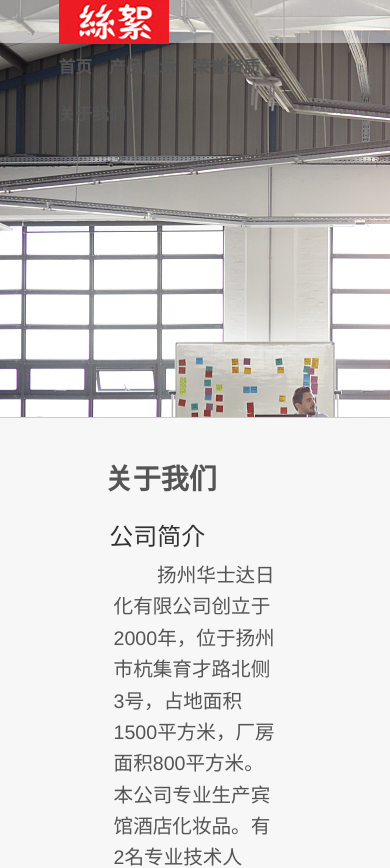
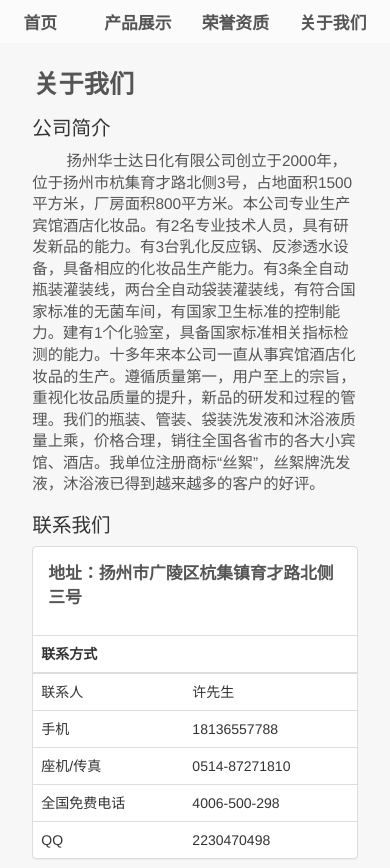
Before and after one commit to noveland/huashida, a plain HTML site: page src/pages/about.html in a window 390 px wide. Shown: the top 868 px of the page. Drawn offline with Linux system fonts and the light colour scheme.

Commit message:
移动端继续优化
1、abouts页面移动端结束；
2、荣誉资质移动端需要上线调试；
3、首页页头导航需要考虑rewrite了，和其他页面切换时不协调；

```diff
--- a/src/css/about.css
+++ b/src/css/about.css
@@ -39,7 +39,6 @@ a:hover,a:visited,a:link{
 }
 header{
     border-bottom: 1px solid #ccc;
-    background-color: #eee;
 }
 .nav-top-back{
     width: 100%;
@@ -66,11 +65,47 @@ header{
 .nav-top ul li a{
     color: #555;
 }
+
+/*导航响应式 S*/
+@media only screen and (max-width:768px) {
+  .logo{
+      display: none;
+  }
+  .nav-top{
+      width: 100%;
+      margin: 0;
+      padding: 0;
+  }
+  .nav-top-back{
+      background-color: rgba(255,255,255,0.5);
+  }
+  .nav-top ul{
+      width: 100%;
+  }
+  .nav-top ul li{
+      width: 25%;
+      text-align: center;
+  }
+}
+/*导航响应式 E*/
+
 /*导航CSS*/
 .jumu{
     height: 29.8em;
     background-image: url('../img/VCG41645973047.jpg');
 }
+
+/*巨幕响应式 S*/
+@media only screen and (max-width:768px) {
+  .jumu{
+      height: auto;
+      background-image: none;
+  }
+  header{
+      border-bottom: none;
+  }
+}
+/*巨幕响应式 E*/
 
 .main{
     width: 75%;
@@ -96,6 +131,34 @@ header{
 tbody tr:hover{
     background-color: #eee;
 }
+
+/*主体响应式 S*/
+@media only screen and (max-width:768px) {
+  .main{
+      width: 95%;
+      margin: 0 auto;
+      padding: 1em;
+  }
+  .ltd{
+      margin-top: 0;
+  }
+  .ltd .ltd-p{
+      font-size: 1.1em;
+      line-height: 1.4em;
+      color: #555;
+      width: 100%;
+      margin: 0 auto;
+  }
+  .ltd h3{
+      font-size: 1.4em;
+  }
+  .main h1{
+      font-size: 1.8em;
+      margin: 0.382em;
+  }
+}
+/*主体响应式 E*/
+
 /*页脚*/
 .footer{
     background:#333;
--- a/src/css/index.css
+++ b/src/css/index.css
@@ -101,14 +101,14 @@ a:hover,a:visited,a:link{
         width: 100%;
     }
     .nav-top{
-        width: 90%;
+        width: 100%;
     }
     .nav-top ul{
         width: 100%;
         height: 3em;
         line-height: 3em;
         padding: 0;
-        font-size: 0.95em;
+        font-size: 1em;
     }
     .nav-top ul.nav-top-main li ul.dropdown {
         display: none;
--- a/src/css/product-list.css
+++ b/src/css/product-list.css
@@ -92,6 +92,7 @@ header{
     height: 29.8em;
     background-image: url('../img/VCG41645973047.jpg');
 }
+/*巨幕响应式 S*/
 @media only screen and (max-width:768px) {
   .jumu{
       height: auto;
@@ -102,6 +103,7 @@ header{
       background-color: #;
   }
 }
+/*巨幕响应式 E*/
 
 .main ul{
     width: 70%;
--- a/src/css/ryzz.css
+++ b/src/css/ryzz.css
@@ -78,7 +78,7 @@ header{
       padding: 0;
   }
   .nav-top-back{
-      background-color: #eee;
+      background-color: none;
   }
   .nav-top ul{
       width: 100%;
```
Also changed, not shown: src/index.html (+7 -7 lines).
